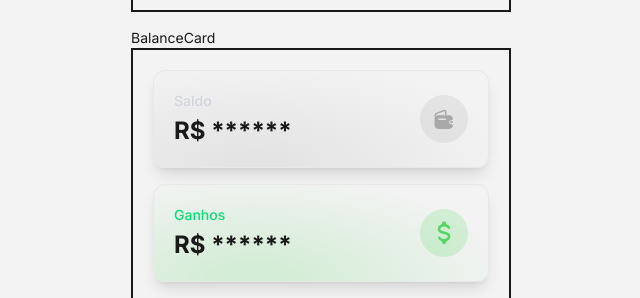
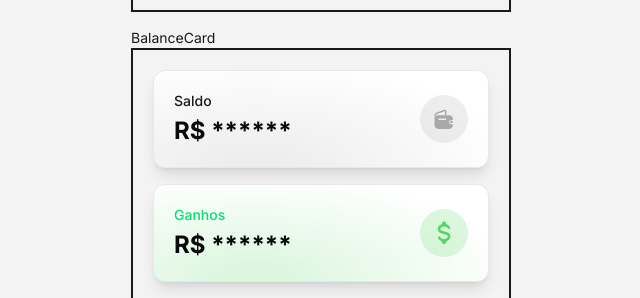
Before and after one commit to jaksondeoliveiramartins/fsc-labs-simple-finance, a Next.js app: page /tests in a window 1280 px wide. Shown: the part 470-768 px from the top of the page, without its empty margins (319-959 px from the left). Built offline with nearby package versions, Linux system fonts and the light colour scheme; no server answers.

Commit message:
style: color adjustments

```diff
--- a/app/_components/BalanceCard.tsx
+++ b/app/_components/BalanceCard.tsx
@@ -15,7 +15,7 @@ const cardThemes = {
     gradient:
       "radial-gradient(ellipse at 30% 100%, rgba(168,168,168,0.25) 10%, transparent 80%)",
     iconBg: "rgba(168, 168, 168, 0.2)",
-    textColor: "text-gray-300",
+    textColor: "var(--label-foreground)",
   },
   Ganhos: {
     gradient:
@@ -49,7 +49,7 @@ export default function BalanceCard({
 
   return (
     <div
-      className={`relative flex items-center justify-between overflow-hidden rounded-[12px] shadow-lg ${compact ? "p-4" : "p-5"} border border-[var(--card-border)]`}
+      className={`relative flex items-center justify-between overflow-hidden rounded-[12px] shadow-lg ${compact ? "p-4" : "p-5"} border border-[var(--card-border)] bg-[var(--card)]`}
     >
       {/* Gradiente em arco */}
       <div
@@ -59,7 +59,9 @@ export default function BalanceCard({
 
       <div className="relative z-10">
         <p className={`text-sm font-medium ${theme.textColor}`}>{label}</p>
-        <p className={`font-bold ${compact ? "text-xl" : "text-2xl"} mt-1`}>
+        <p
+          className={`font-bold ${compact ? "text-xl" : "text-2xl"} mt-1 text-[var(--card-foreground)]`}
+        >
           R${" "}
           {showValue && amount !== undefined
             ? amount.toLocaleString("pt-BR", { minimumFractionDigits: 2 })
```
